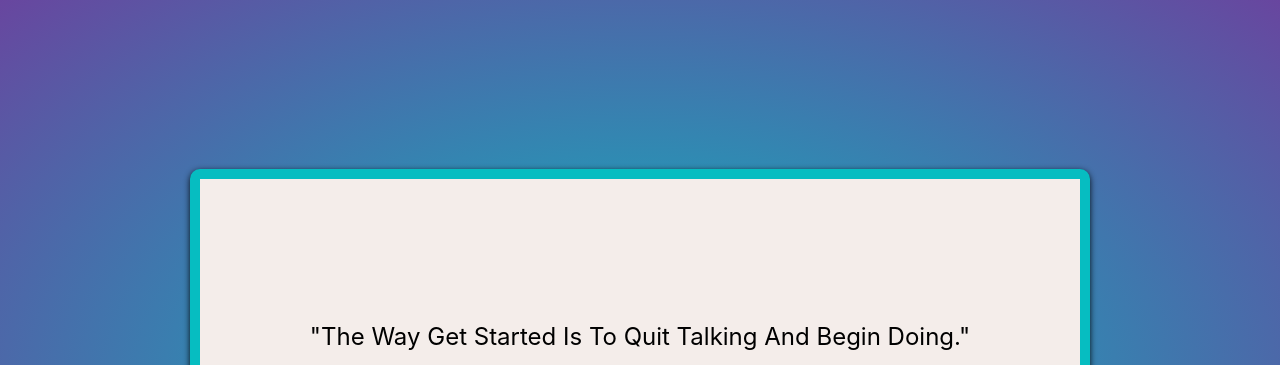
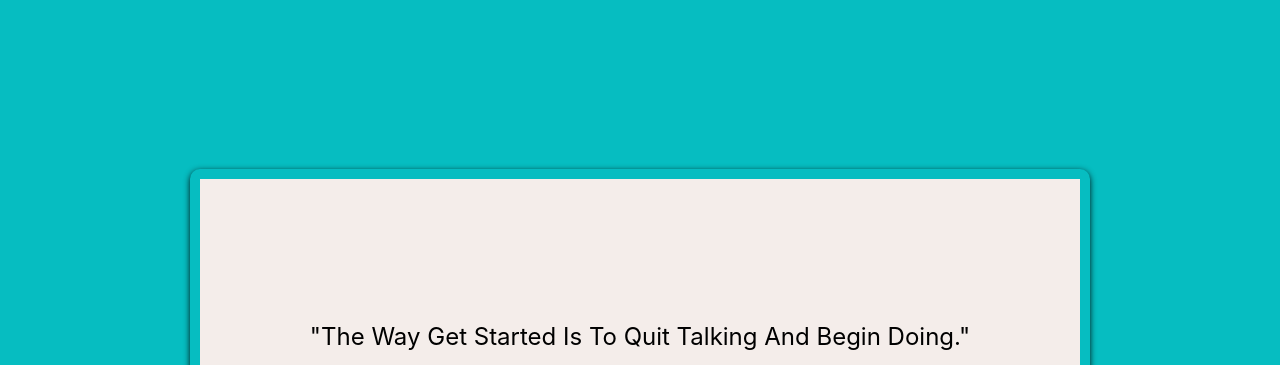
Before and after one commit to prasanthmalla77/random_quote_generator, a plain HTML site: page index.html in a window 1280 px wide. Shown: the top 365 px of the page. Drawn offline with nearby package versions, Linux system fonts and the light colour scheme.

Commit message:
Update style.css

```diff
--- a/style.css
+++ b/style.css
@@ -2,9 +2,7 @@
 
 body {
   background: #06BDC1;
-  background: -webkit-radial-gradient(center, #06BDC1, #68469F);
-  background: -moz-radial-gradient(center, #06BDC1, #68469F);
-  background: radial-gradient(ellipse at center, #06BDC1, #68469F);
+
 }
 
 
```
